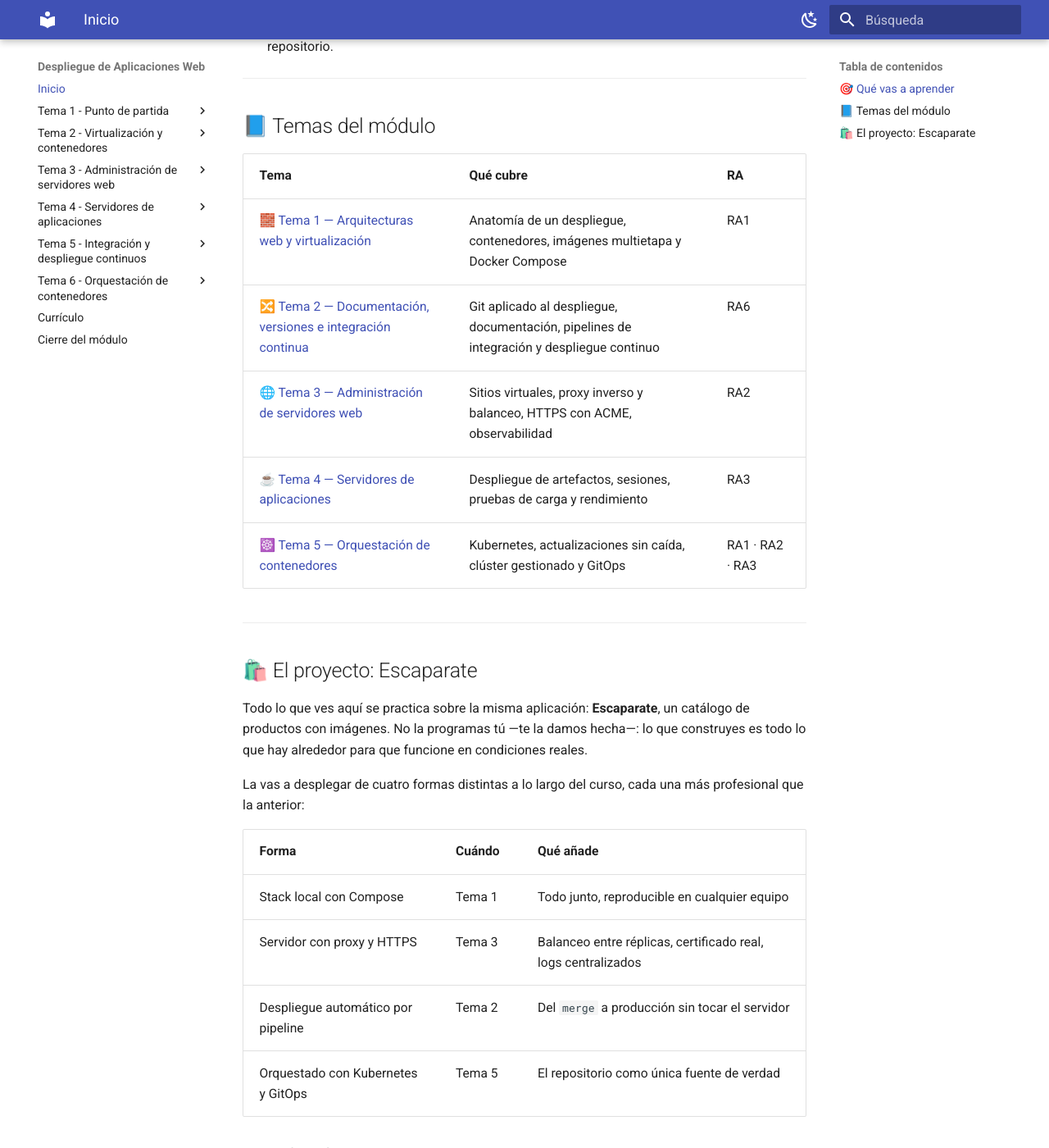
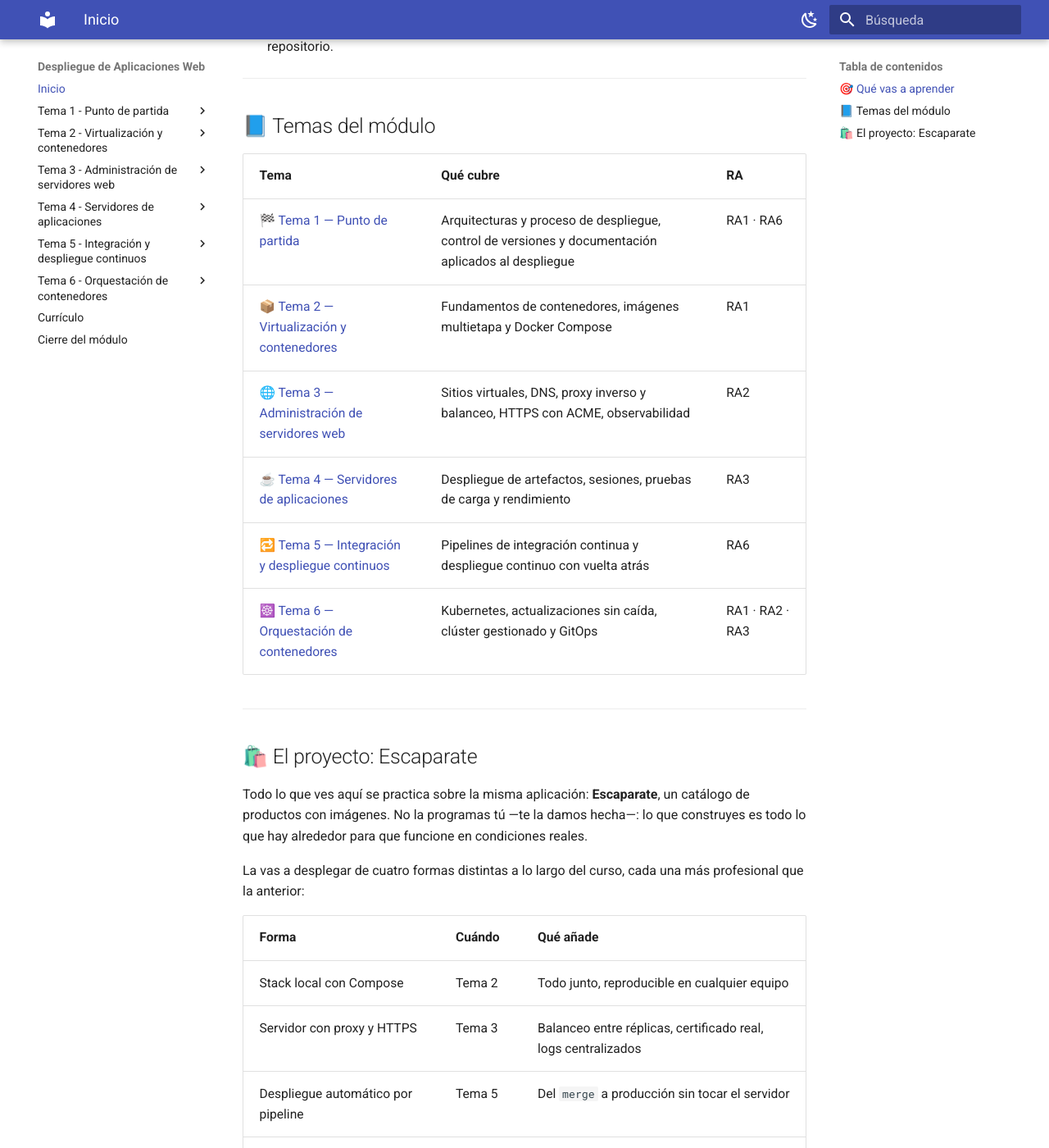
Before and after one commit to alejandroroig/despliegue-daw, an MkDocs documentation site: the page built from docs/index.md, in a window 1280 px wide and 1400 px high, scrolled down 667 px. Shown: the whole window at 82% size. Built offline with MkDocs 1.6.1 and Material for MkDocs 9.7.7, drawn with Linux system fonts in a browser that asks for light colours.

Commit message:
actualizado index.md del módulo a la nueva estructura

```diff
--- a/docs/index.md
+++ b/docs/index.md
@@ -21,11 +21,12 @@ Escribir una aplicación es la mitad del trabajo. La otra mitad es conseguir que
 
 | Tema | Qué cubre | RA |
 |------|-----------|-----|
-| 🧱 [Tema 1 — Arquitecturas web y virtualización](tema1/index.md) | Anatomía de un despliegue, contenedores, imágenes multietapa y Docker Compose | RA1 |
-| 🔀 [Tema 2 — Documentación, versiones e integración continua](tema2/index.md) | Git aplicado al despliegue, documentación, pipelines de integración y despliegue continuo | RA6 |
-| 🌐 [Tema 3 — Administración de servidores web](tema3/index.md) | Sitios virtuales, proxy inverso y balanceo, HTTPS con ACME, observabilidad | RA2 |
+| 🏁 [Tema 1 — Punto de partida](tema1/index.md) | Arquitecturas y proceso de despliegue, control de versiones y documentación aplicados al despliegue | RA1 · RA6 |
+| 📦 [Tema 2 — Virtualización y contenedores](tema2/index.md) | Fundamentos de contenedores, imágenes multietapa y Docker Compose | RA1 |
+| 🌐 [Tema 3 — Administración de servidores web](tema3/index.md) | Sitios virtuales, DNS, proxy inverso y balanceo, HTTPS con ACME, observabilidad | RA2 |
 | ☕ [Tema 4 — Servidores de aplicaciones](tema4/index.md) | Despliegue de artefactos, sesiones, pruebas de carga y rendimiento | RA3 |
-| ☸️ [Tema 5 — Orquestación de contenedores](tema5/index.md) | Kubernetes, actualizaciones sin caída, clúster gestionado y GitOps | RA1 · RA2 · RA3 |
+| 🔁 [Tema 5 — Integración y despliegue continuos](tema5/index.md) | Pipelines de integración continua y despliegue continuo con vuelta atrás | RA6 |
+| ☸️ [Tema 6 — Orquestación de contenedores](tema6/index.md) | Kubernetes, actualizaciones sin caída, clúster gestionado y GitOps | RA1 · RA2 · RA3 |
 
 ---
 
@@ -37,10 +38,10 @@ La vas a desplegar de cuatro formas distintas a lo largo del curso, cada una má
 
 | Forma | Cuándo | Qué añade |
 |---|---|---|
-| Stack local con Compose | Tema 1 | Todo junto, reproducible en cualquier equipo |
+| Stack local con Compose | Tema 2 | Todo junto, reproducible en cualquier equipo |
 | Servidor con proxy y HTTPS | Tema 3 | Balanceo entre réplicas, certificado real, logs centralizados |
-| Despliegue automático por pipeline | Tema 2 | Del `merge` a producción sin tocar el servidor |
-| Orquestado con Kubernetes y GitOps | Tema 5 | El repositorio como única fuente de verdad |
+| Despliegue automático por pipeline | Tema 5 | Del `merge` a producción sin tocar el servidor |
+| Orquestado con Kubernetes y GitOps | Tema 6 | El repositorio como única fuente de verdad |
 
 En la defensa final presentas las cuatro y respondes a la pregunta que resume el módulo: *dado este cliente concreto, ¿cuál le venderías y por qué?*
 
```
